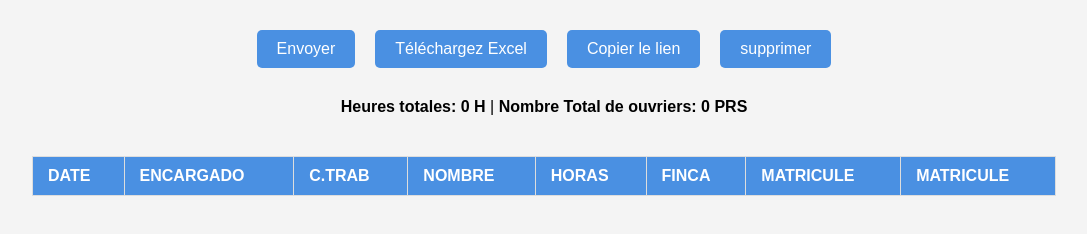
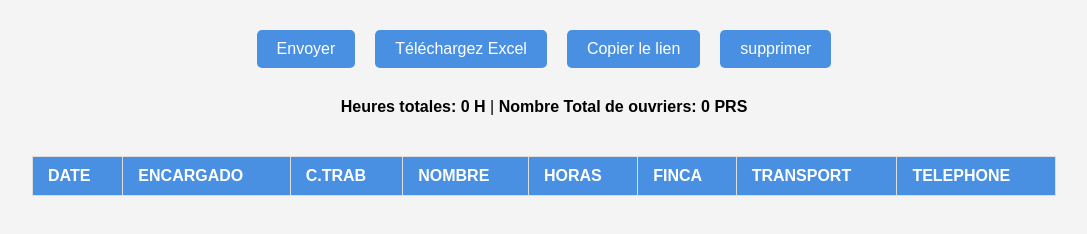
Before and after one commit to abdermb98/sanap, a plain HTML site: page index.html in a window 1280 px wide. Shown: the whole page, without its empty margins (96-1183 px from the left). Drawn offline with nearby package versions, Linux system fonts and the light colour scheme; no server answers.

Commit message:
Update index.html

```diff
--- a/index.html
+++ b/index.html
@@ -207,8 +207,8 @@
         <th>NOMBRE</th>
         <th>HORAS</th>
         <th>FINCA</th>
-        <th>MATRICULE</th>
-        <th>MATRICULE</th>
+        <th>TRANSPORT</th>
+        <th>TELEPHONE</th>
       </tr>
     </thead>
     <tbody></tbody>
```
